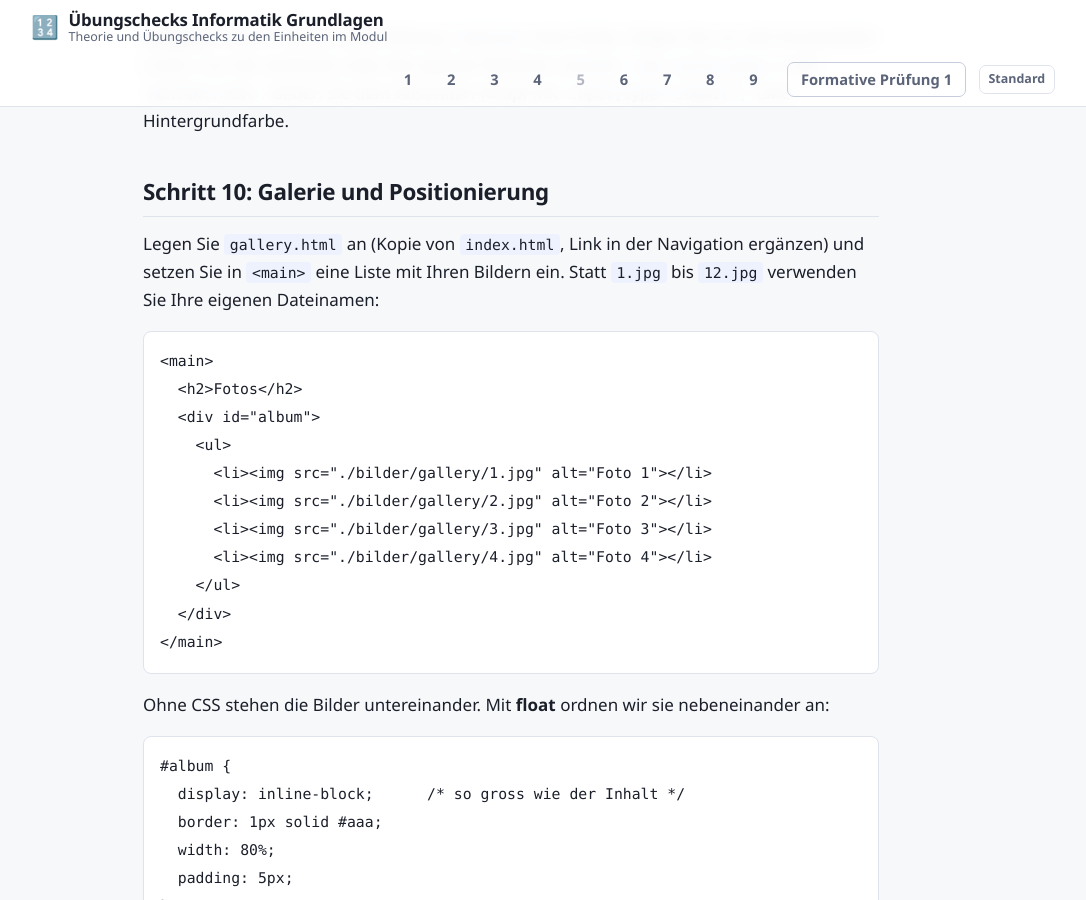
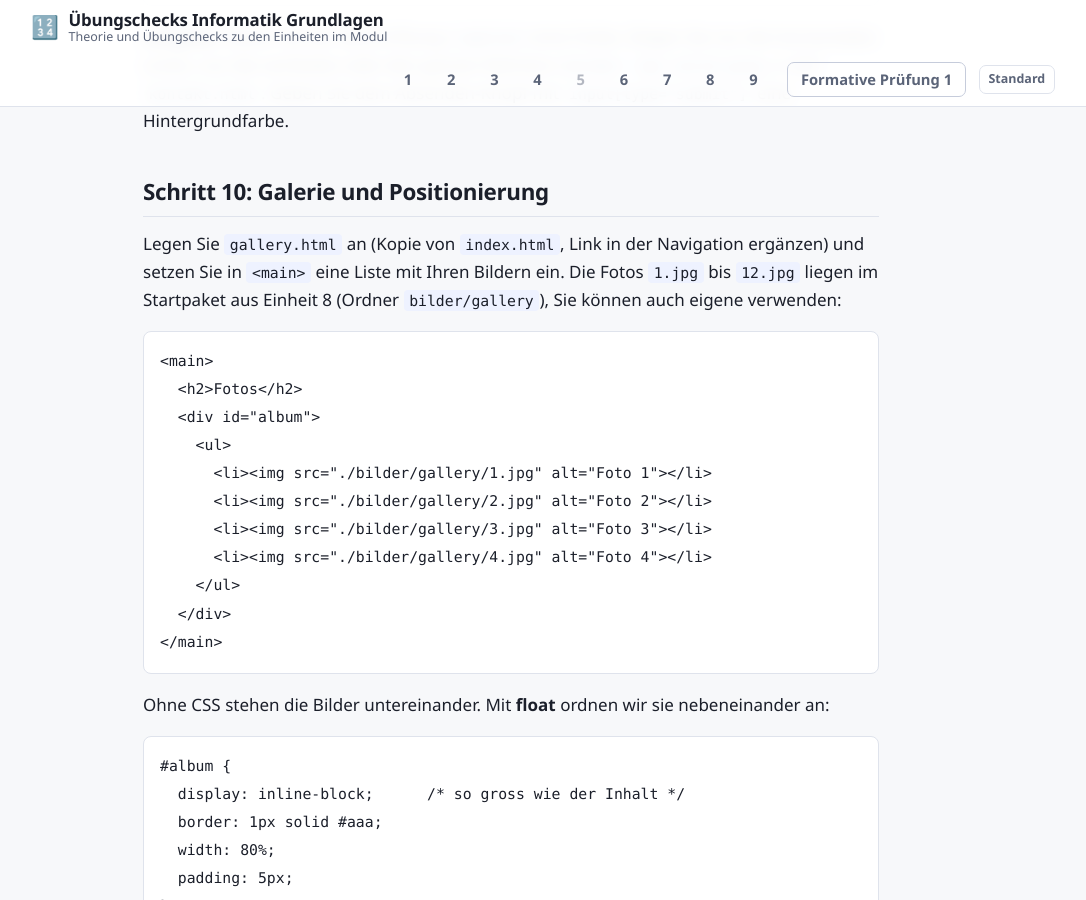
Before and after one commit to masta-nksa/INFGL-Uebungschecks, a Jekyll site: the page built from lektionen/w9-css-webseite.md, in a window 1280 px wide and 900 px high, scrolled down 7593 px. Shown: the whole window, without its empty margins (97-1183 px from the left). Built offline with Jekyll 4.4.1, drawn with Linux system fonts in a browser that asks for light colours; our own code applies the rules of GitHub Pages for plain Markdown files.

Commit message:
Startpaket-Zip mit Bildern, Link in Einheit 8 und 9
Co-Authored-By: Claude Sonnet 5.5 <noreply@anthropic.com>

````diff
--- a/lektionen/w9-css-webseite.md
+++ b/lektionen/w9-css-webseite.md
@@ -290,8 +290,8 @@ horizontalen Linien, nur die vertikalen oder den ganzen Rahmen
 ## Schritt 10: Galerie und Positionierung {#galerie}
 
 Legen Sie `gallery.html` an (Kopie von `index.html`, Link in der Navigation ergänzen)
-und setzen Sie in `<main>` eine Liste mit Ihren Bildern ein. Statt `1.jpg` bis `12.jpg`
-verwenden Sie Ihre eigenen Dateinamen:
+und setzen Sie in `<main>` eine Liste mit Ihren Bildern ein. Die Fotos `1.jpg` bis `12.jpg`
+liegen im Startpaket aus Einheit 8 (Ordner `bilder/gallery`), Sie können auch eigene verwenden:
 
 ```html
 <main>
````
Also changed, not shown: lektionen/w8-html-webseite.md (+1 -1 lines), 1 other file.
